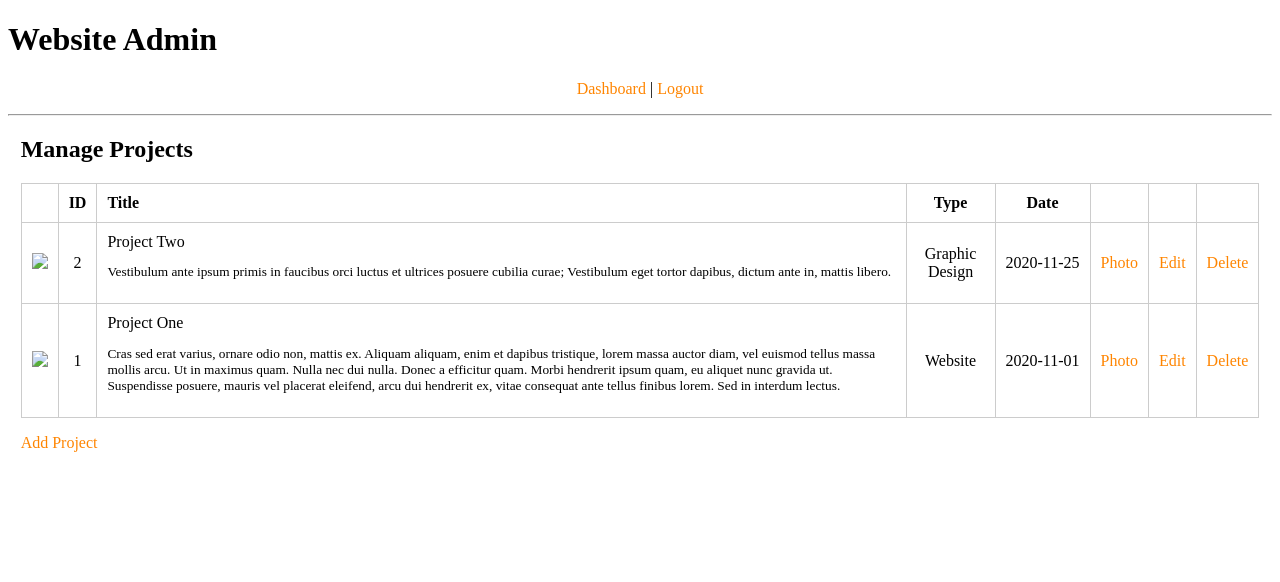
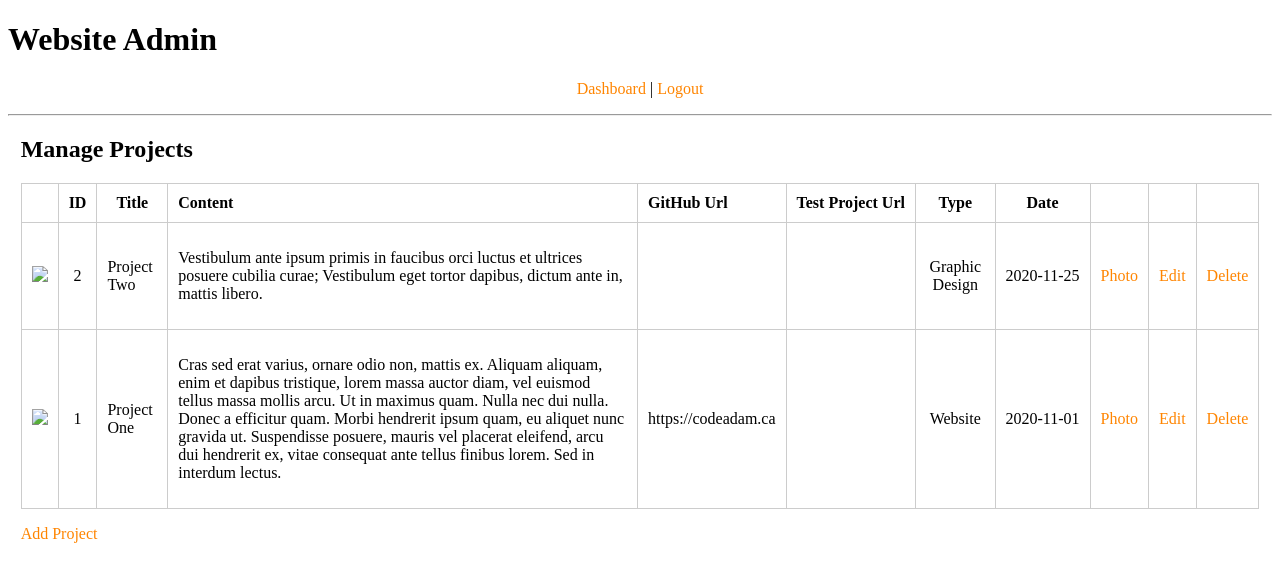
Before and after one commit to Sonnto/http5212-php-cms, a PHP site: page /admin/projects.php in a window 1280 px wide. Shown: the top 582 px of the page. Run offline with PHP 8.4, Linux system fonts and the light colour scheme; a user stored in the database is signed in; data comes from the database, SQL or seed files in the repository; data that the repository does not hold is empty; some libraries are stand-ins or nearby versions.

Commit message:
incld content, url, urlTest in projects module

```diff
--- a/admin/projects.php
+++ b/admin/projects.php
@@ -36,7 +36,10 @@ $result = mysqli_query( $connect, $query );
   <tr>
     <th></th>
     <th align="center">ID</th>
-    <th align="left">Title</th>
+    <th align="center">Title</th>
+    <th align="left">Content</th>
+    <th align="left">GitHub Url</th>
+    <th align="left">Test Project Url</th>
     <th align="center">Type</th>
     <th align="center">Date</th>
     <th></th>
@@ -51,8 +54,10 @@ $result = mysqli_query( $connect, $query );
       <td align="center"><?php echo $record['id']; ?></td>
       <td align="left">
         <?php echo htmlentities( $record['title'] ); ?>
-        <small><?php echo $record['content']; ?></small>
       </td>
+      <td align="left"><?php echo $record['content']; ?></td>
+      <td align="left"><?php echo $record['url']; ?></td>
+      <td align="left"><?php echo $record['urlTest']; ?></td>
       <td align="center"><?php echo $record['type']; ?></td>
       <td align="center" style="white-space: nowrap;"><?php echo htmlentities( $record['date'] ); ?></td>
       <!-- ======== BUTTONS ======== -->
```
